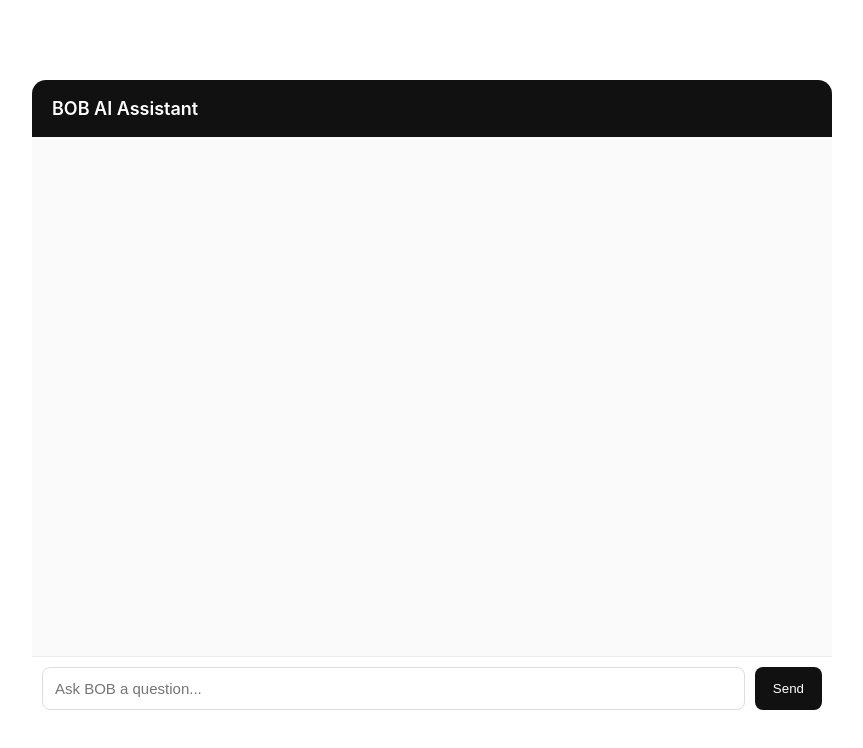
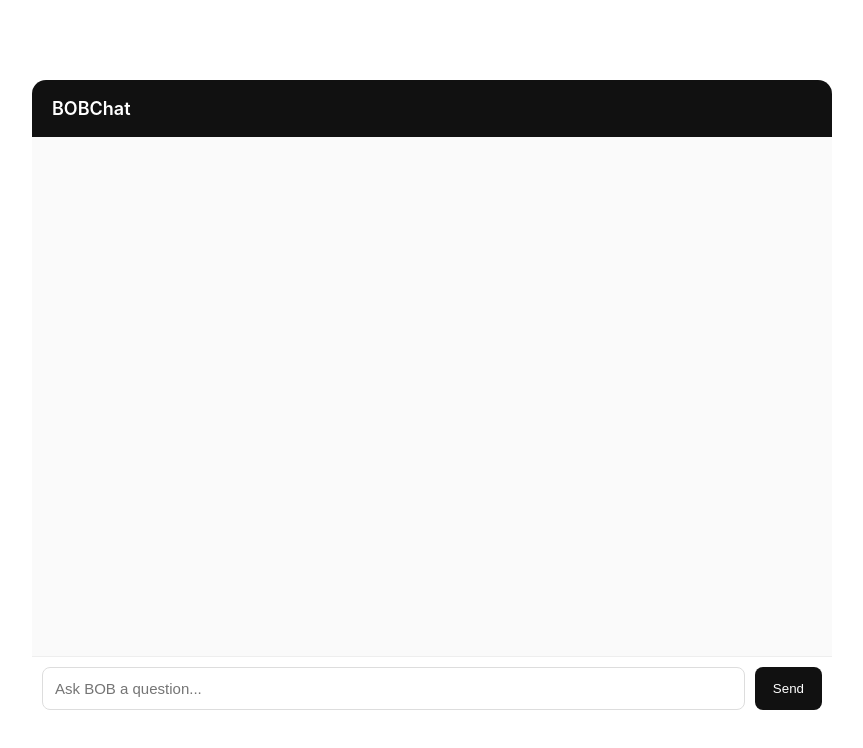
Before and after one commit to AcN234/bob-chatbot, a website: page public/index.html in a window 1280 px wide. Shown: the whole page, without its empty margins (208-1071 px from the left). Drawn offline with Linux system fonts and the light colour scheme.

Commit message:
Rename title and header from 'BOB AI Assistant' to 'BOBChat'

```diff
--- a/public/index.html
+++ b/public/index.html
@@ -2,7 +2,7 @@
 <html lang="en">
 <head>
 <meta charset="UTF-8">
-<title>BOB AI Assistant</title>
+<title>BOBChat</title>
 <meta name="viewport" content="width=device-width, initial-scale=1">
 
 <style>
@@ -129,7 +129,7 @@ color:#888;
 <div class="chat-container">
 
 <div class="header">
-BOB AI Assistant
+BOBChat
 </div>
 
 <div id="chat-box" class="chat-box"></div>
```
